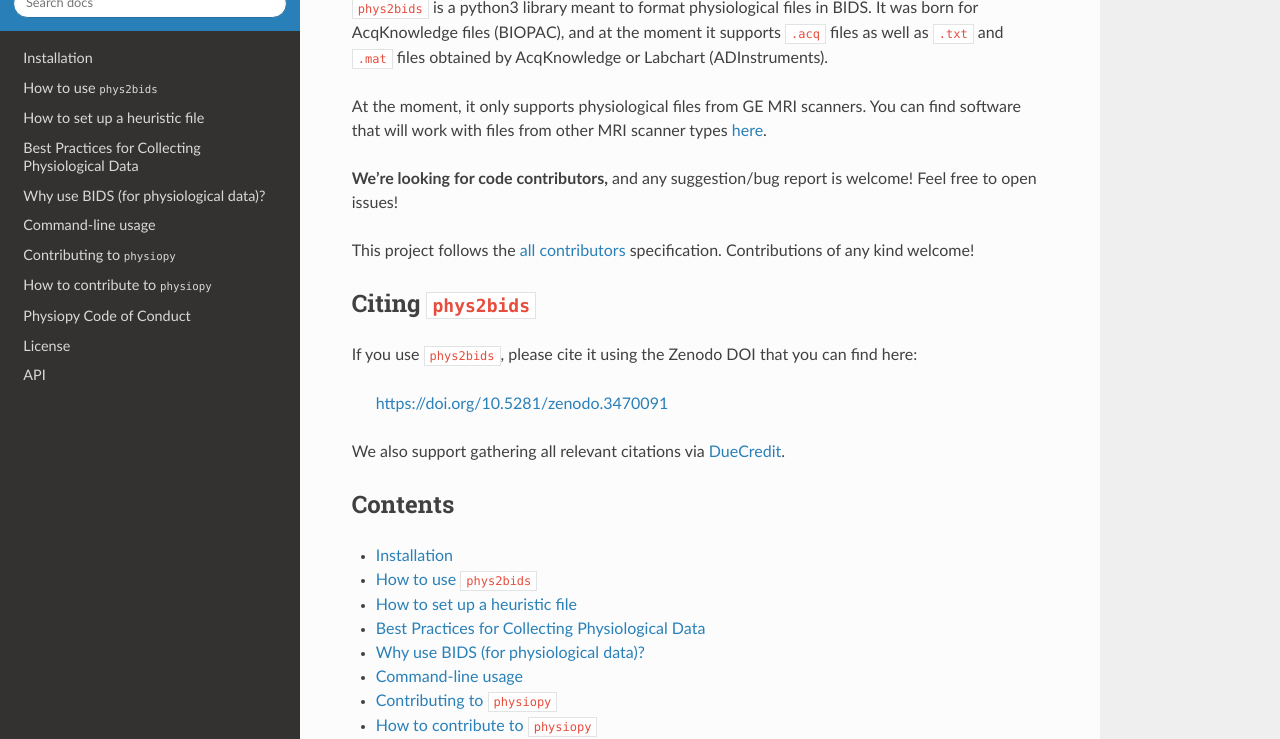
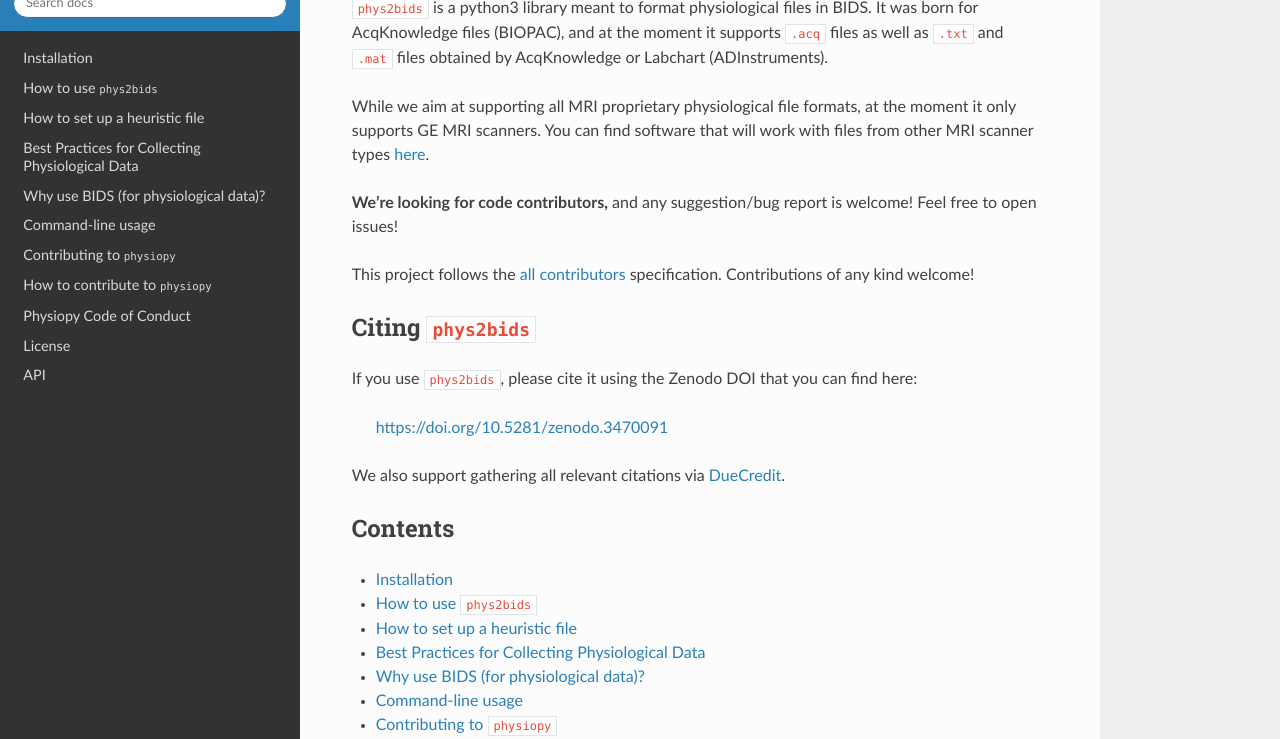
Before and after one commit to physiopy/phys2bids, a Sphinx documentation site: the page built from docs/index.rst, in a window 1280 px wide and 900 px high, scrolled down 763 px, cut to the strip 161-900 px from the top of the window. Built offline with Sphinx 7.4.7 and the Read the Docs theme 2.0.0, drawn with Linux system fonts in a browser that asks for light colours.

Commit message:
Update docs/index.rst

```diff
--- a/docs/index.rst
+++ b/docs/index.rst
@@ -50,7 +50,7 @@ It was born for AcqKnowledge files (BIOPAC), and at the moment it supports
 (ADInstruments).
 
 
-At the moment, it only supports physiological files from GE MRI scanners. You can find software that will work with files from other MRI scanner types `here <https://github.com/tarrlab/physio2bids>`_.
+While we aim at supporting all MRI proprietary physiological file formats, at the moment it only supports GE MRI scanners. You can find software that will work with files from other MRI scanner types `here <https://github.com/tarrlab/physio2bids>`_.
 
 **We're looking for code contributors,** and any suggestion/bug report is welcome! Feel free to open issues!
 
```
